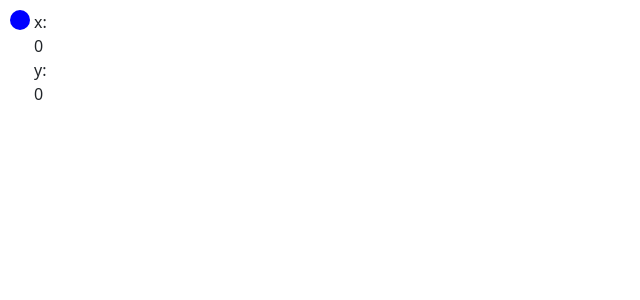
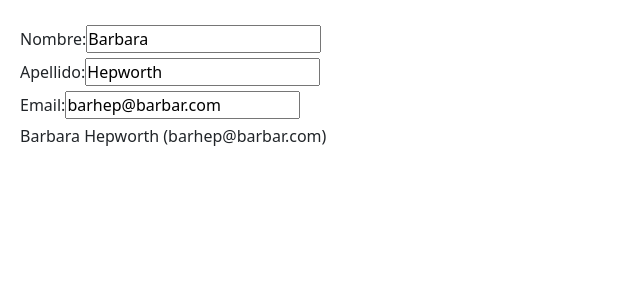
Before and after one commit to dgutierrez21/Learning-ReactJS--React-Docs, a React (Vite) app in the folder 01-learn/: page / in a window 1280 px wide. Shown: the top 300 px of the page, without its empty margins (0-640 px from the left). Built offline with nearby package versions, Linux system fonts and the light colour scheme.

Commit message:
Copiar objetos con la sintaxis extendida

```diff
--- a/01-learn/src/03-agregar-interactividad/06-actualizar-objetos-en-el-estado/ActualizarObjetosEnElEstado.jsx
+++ b/01-learn/src/03-agregar-interactividad/06-actualizar-objetos-en-el-estado/ActualizarObjetosEnElEstado.jsx
@@ -1,7 +1,9 @@
+import { Form } from "./form/Form";
 import { PuntoEnMovimiento } from "./punto-en-movimiento/PuntoEnMovimiento";
 
 export const ActualizarObjetosEnElEstado = () => {
   return <>
-  <PuntoEnMovimiento/>
+  {/* <PuntoEnMovimiento/> */}
+  <Form/>
   </>;
 };
--- /dev/null
+++ b/01-learn/src/03-agregar-interactividad/06-actualizar-objetos-en-el-estado/form/Form.jsx
@@ -0,0 +1,68 @@
+import { useState } from "react";
+
+export const Form = () => {
+  const [persona, setPersona] = useState({
+    nombre: "Barbara",
+    apellido: "Hepworth",
+    email: "barhep@barbar.com",
+  });
+
+  function handleCambiarNombre(e) {
+    // persona.nombre = e.target.value;
+
+    setPersona({
+      ...persona,
+      nombre: e.target.value,
+    });
+  }
+
+  function handleCambiarApellido(e) {
+    // persona.apellido = e.target.value;
+
+    setPersona({
+      ...persona,
+      apellido: e.target.value,
+    });
+  }
+
+  function handleCambiarEmail(e) {
+    // persona.email = e.target.value;
+
+    setPersona({
+      ...persona,
+      email: e.target.value,
+    });
+  }
+  return (
+    <>
+      <label htmlFor="">
+        Nombre:
+        <input
+          type="text"
+          value={persona.nombre}
+          onChange={handleCambiarNombre}
+        />
+      </label>
+
+      <label htmlFor="">
+        Apellido:
+        <input
+          type="text"
+          value={persona.apellido}
+          onChange={handleCambiarApellido}
+        />
+      </label>
+
+      <label htmlFor="">
+        Email:
+        <input
+          type="text"
+          value={persona.email}
+          onChange={handleCambiarEmail}
+        />
+      </label>
+
+      <p>{`${persona.nombre} ${persona.apellido} (${persona.email})`}</p>
+    </>
+  );
+};
```
Also changed, not shown: 01-learn/src/03-agregar-interactividad/06-actualizar-objetos-en-el-estado/ActualizarObjetosEnElEstado.txt.
